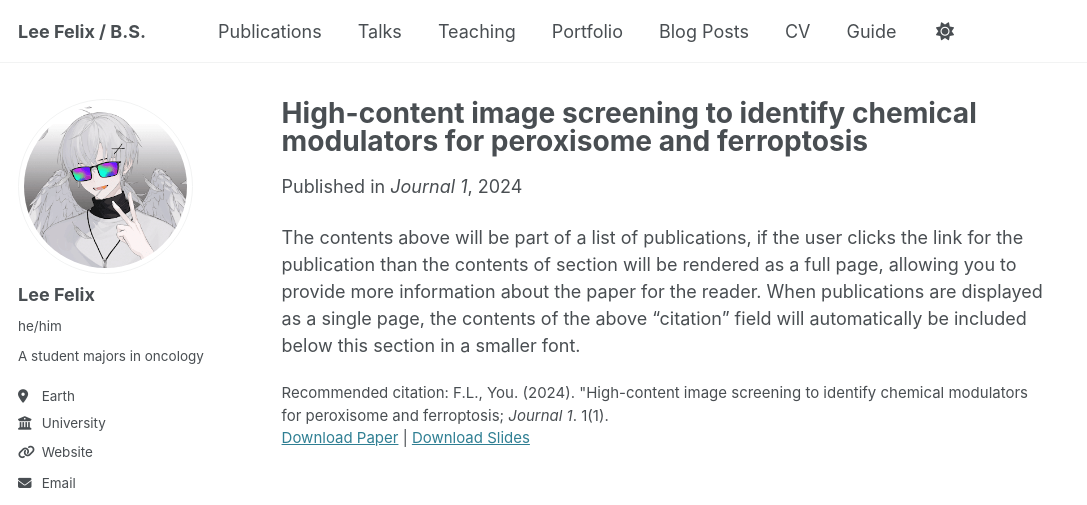
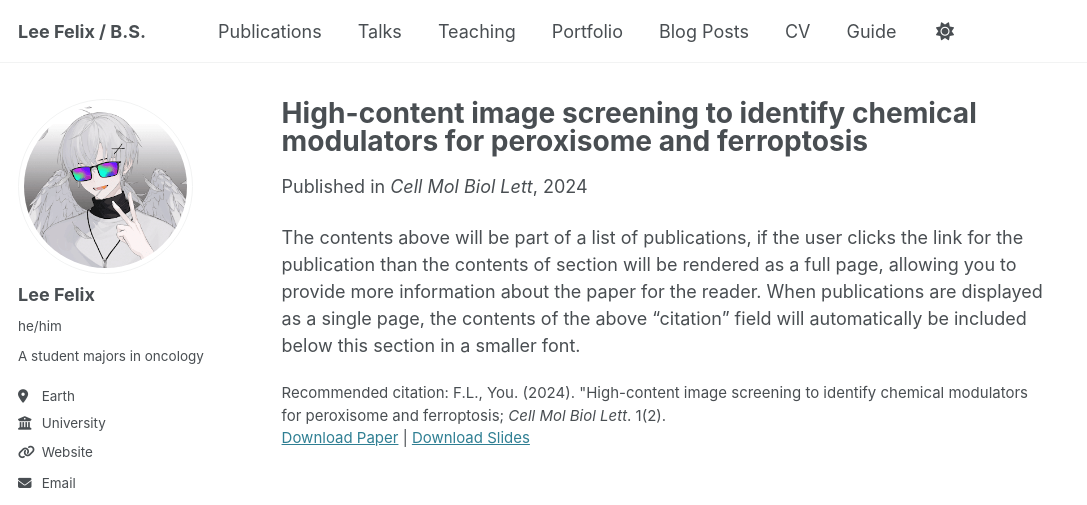
Before and after one commit to LeeFely/LeeFely.github.io, a Jekyll site: the page built from _publications/2024-02-17-paper-2.md, in a window 1280 px wide and 1131 px high. Shown: the top 505 px of the window, without its empty margins (0-1087 px from the left). Built offline with Jekyll 4.4.1, drawn with Linux system fonts in a browser that asks for light colours; some web fonts are replaced.

Commit message:
fix something

```diff
--- a/_publications/2024-02-17-paper-2.md
+++ b/_publications/2024-02-17-paper-2.md
@@ -5,10 +5,10 @@ category: manuscripts
 permalink: /publication/2024-02-17-paper-2
 excerpt: '"High-content image screening.'
 date: 2024-02-17
-venue: 'Journal 1'
+venue: 'Cell Mol Biol Lett'
 slidesurl: 'http://leefely.github.io/files/s11658-024-00544-2.pdf'
 paperurl: 'http://leeflely.github.io/files/s11658-024-00544-2.pdf'
-citation: 'F.L., You. (2024). &quot;High-content image screening to identify chemical modulators for peroxisome and ferroptosis; <i>Journal 1</i>. 1(1).'
+citation: 'F.L., You. (2024). &quot;High-content image screening to identify chemical modulators for peroxisome and ferroptosis; <i>Cell Mol Biol Lett</i>. 1(2).'
 ---
 
 The contents above will be part of a list of publications, if the user clicks the link for the publication than the contents of section will be rendered as a full page, allowing you to provide more information about the paper for the reader. When publications are displayed as a single page, the contents of the above "citation" field will automatically be included below this section in a smaller font.
```
